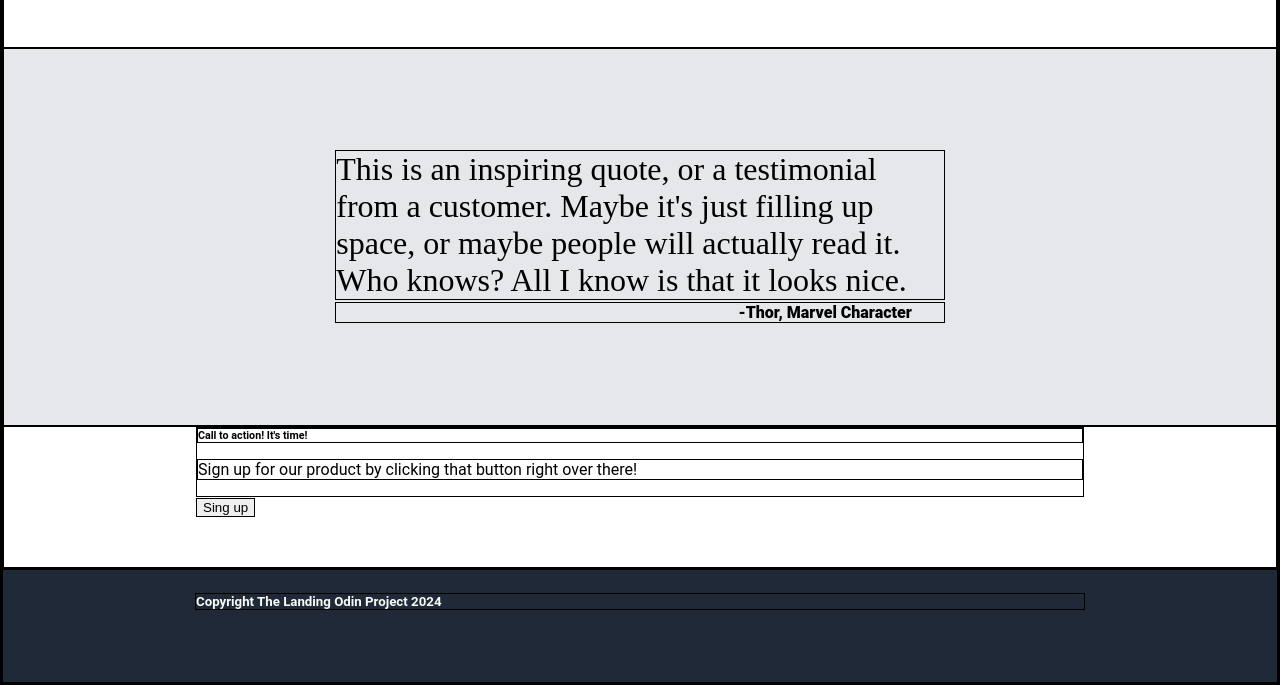
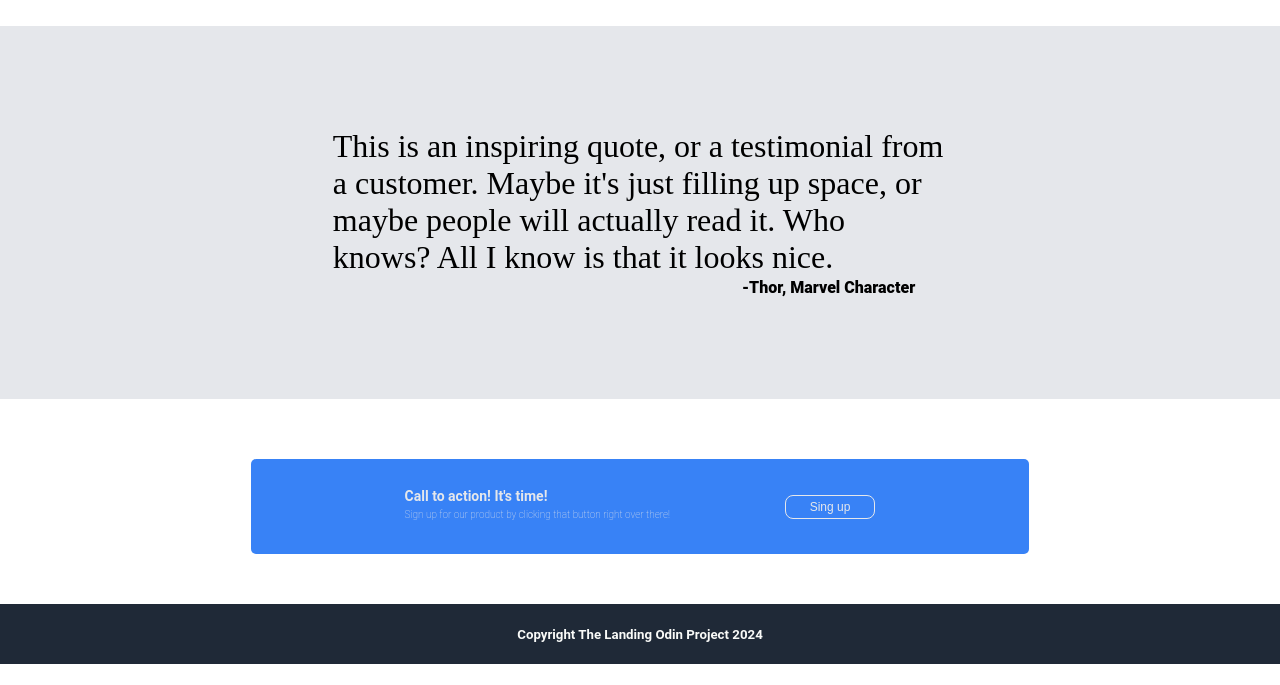
Before and after one commit to Melansia/landing_odin, a plain HTML site: page index.html in a window 1280 px wide. Shown: the part 757-1442 px from the top of the page. After the commit the page ends 1421 px from the top, so only its background shows below. Drawn offline with Linux system fonts and the light colour scheme.

Commit message:
added style to container 4 as well as footer

```diff
--- a/index.html
+++ b/index.html
@@ -52,11 +52,13 @@
             <div class="container-3-text-author">-Thor, Marvel Character</div>
         </div>
         <div class="container-4">
-            <div class="container-4-text">
-                <h6>Call to action! It's time!</h6>
-                <p>Sign up for our product by clicking that button right over there!</p>
+            <div class="container-4-section">
+                <div class="container-4-text">
+                    <h6 class="container-4-title">Call to action! It's time!</h6>
+                    <p class="container-4-text">Sign up for our product by clicking that button right over there!</p>
+                </div>
+                <button class="container-4-button">Sing up</button>
             </div>
-            <button class="container-4-button">Sing up</button>
         </div>
     </div>
     <div class="footer"> <h5>Copyright The Landing Odin Project 2024</h5> </div>
--- a/style.css
+++ b/style.css
@@ -1,6 +1,6 @@
-* {
+/* * {
     border: 1px solid black;
-}
+} */
 
 body {
     margin: 0;
@@ -38,7 +38,7 @@ a {
     text-decoration: none;
     padding-left: 10px;
     color: #e5e7eb;
-    font-size: 18px;
+    font-size: 16px;
 }
 
 .header-logo {
@@ -148,8 +148,8 @@ h1, h6 {
 }
 
 .container-3 {
+    background-color: #e5e7eb;
     /* background-color: #b9c0cf9f; */
-    background-color: #e5e7eb;
     display: flex;
     flex-direction: column;
     padding: 8% 26%;
@@ -168,3 +168,60 @@ h1, h6 {
     justify-content: flex-end;
     padding-right: 4vh;
 }
+
+.container-4 {
+    padding-top: 60px;
+    display: flex;
+    align-items: center;
+    justify-content: center;
+
+}
+
+.container-4-section {
+    width: 60%;
+    display: flex;
+    background-color: #3882F6;
+    padding: 3vh 15vh;
+    border-radius: 5px;
+    gap: 6vh;
+    flex-wrap: wrap;
+    justify-content: space-around;
+}
+
+
+.container-4-text {
+    color: #e5e7eb;
+}
+
+.container-4-title {
+    font-size: 14px;
+}
+
+.container-4-text {
+    margin-top: 5px;
+    font-size: 10px;
+    font-weight: 100;
+}
+
+.container-4-button {
+    background-color: #3882F6;
+    font-size: 12px;
+    padding: 0.5vh 3vh;
+    border: 0.1vh solid #e5e7eb;
+    border-radius: 8px;
+    color: #e5e7eb;
+    max-width: auto;
+    max-height: 25px;
+    align-self: center;
+}
+
+.container-4-button:hover {
+    background-color: #1b70fa
+}
+
+.footer {
+    display: flex;
+    justify-content: center;
+    align-items: center;
+    padding-bottom: 0px;
+}
```
